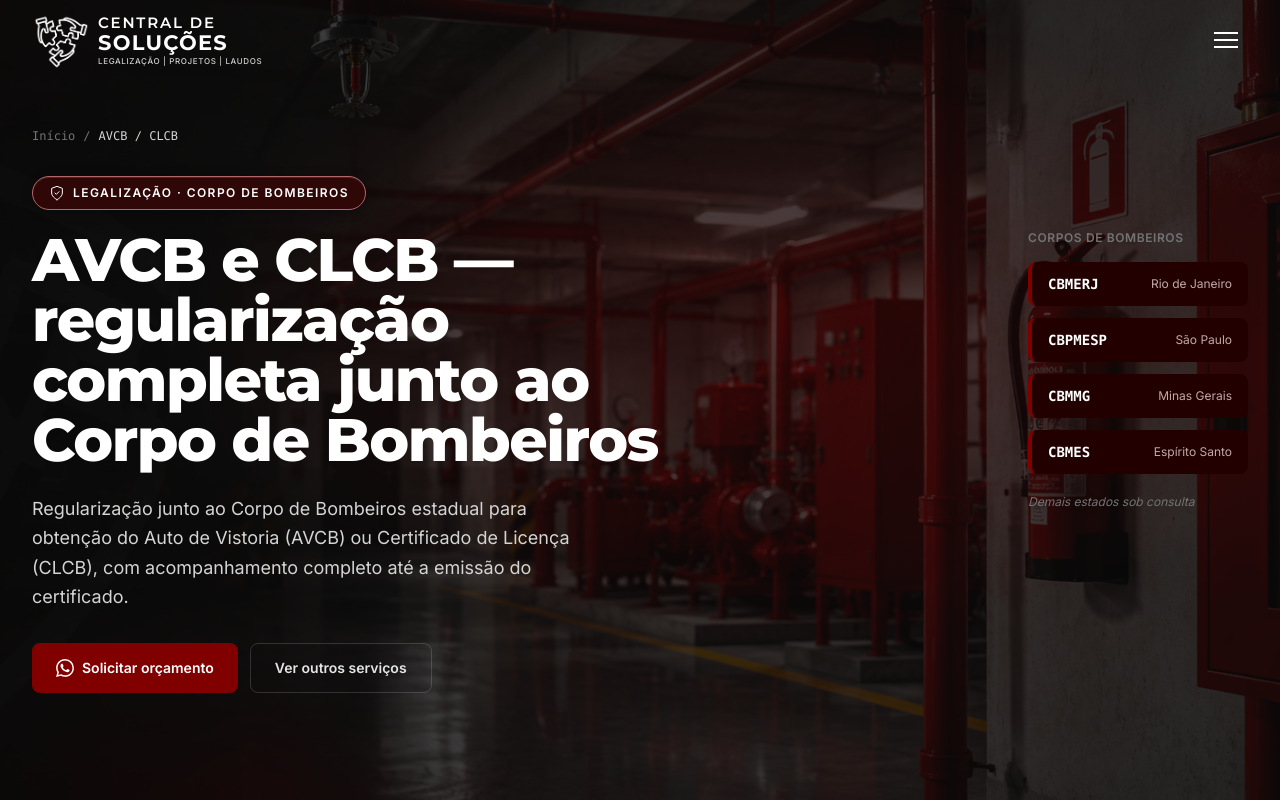
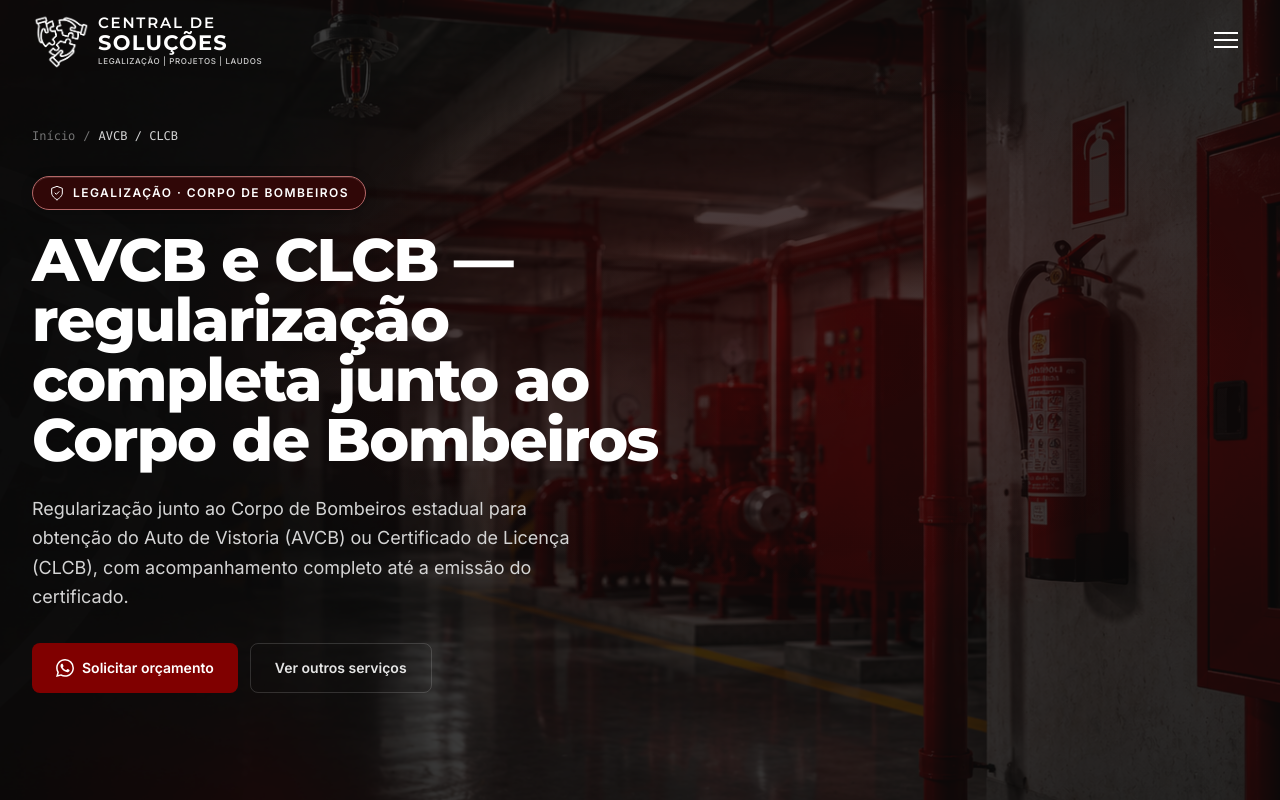
Before and after one commit to BarcelosMoises/Landing-Page-Central, a Next.js app: page /avcb-corpo-de-bombeiros in a window 1280 px wide. Shown: the top 800 px of the page. Built offline with nearby package versions, Linux system fonts and the light colour scheme.

Commit message:
refactor(avcb): remove painel de órgãos estaduais do hero

```diff
--- a/app/avcb-corpo-de-bombeiros/page.tsx
+++ b/app/avcb-corpo-de-bombeiros/page.tsx
@@ -12,7 +12,6 @@ import { CtaFinal } from "@/components/CtaFinal";
 import { CarrosselAuto } from "@/components/CarrosselAuto";
 import {
   servicos,
-  estadosAtuacao,
   getWhatsAppUrl,
 } from "@/data/servicos";
 
@@ -143,9 +142,6 @@ const faqJsonLd = {
 // ─── Dados locais ─────────────────────────────────────────────────────────────────
 
 const avcb = servicos.find((s) => s.id === "avcb")!;
-const estadosAVCB = estadosAtuacao.filter((e) =>
-  avcb.estados.includes(e.sigla)
-);
 const whatsappUrl = getWhatsAppUrl(
   "Olá! Tenho interesse no serviço de AVCB / CLCB. Pode me passar mais informações?"
 );
@@ -293,27 +289,6 @@ export default function PageAVCB() {
                   </Link>
                 </div>
               </div>
-
-              <aside
-                aria-label="Órgãos estaduais atendidos"
-                className="hidden lg:flex flex-col gap-3 min-w-[220px]"
-              >
-                <p className="text-xs font-semibold text-neutral-500 uppercase tracking-wider mb-1">Corpos de Bombeiros</p>
-                {estadosAVCB.map((e) => (
-                  <div
-                    key={e.sigla}
-                    className="flex items-center justify-between gap-4 px-4 py-3 rounded-lg border-l-4"
-                    style={{
-                      backgroundColor: "color-mix(in srgb, var(--color-service-accent, #800000) 8%, #1a0000)",
-                      borderLeftColor: "var(--color-service-accent, #800000)",
-                    }}
-                  >
-                    <span className="text-sm font-semibold text-white font-mono">{e.siglaCB}</span>
-                    <span className="text-xs" style={{ color: "#c4a8a8" }}>{e.nome}</span>
-                  </div>
-                ))}
-                <p className="text-xs text-neutral-500 italic mt-2">Demais estados sob consulta</p>
-              </aside>
             </div>
           </div>
         </section>
```
